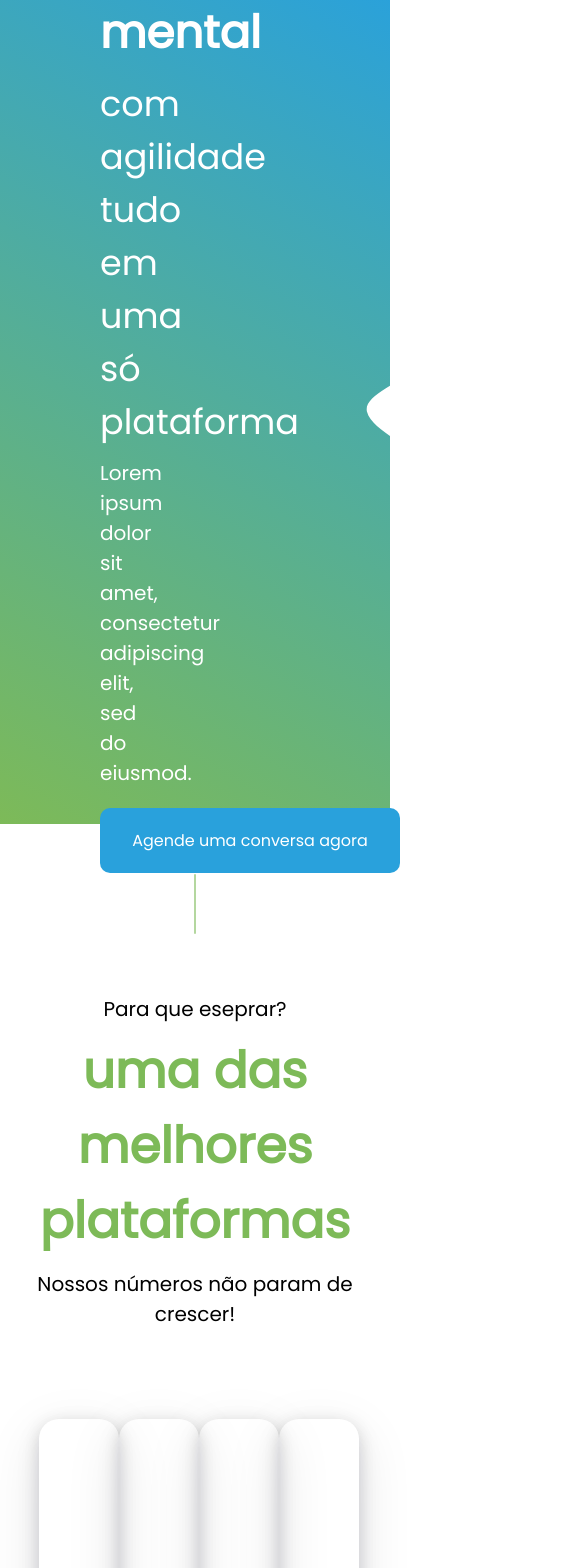
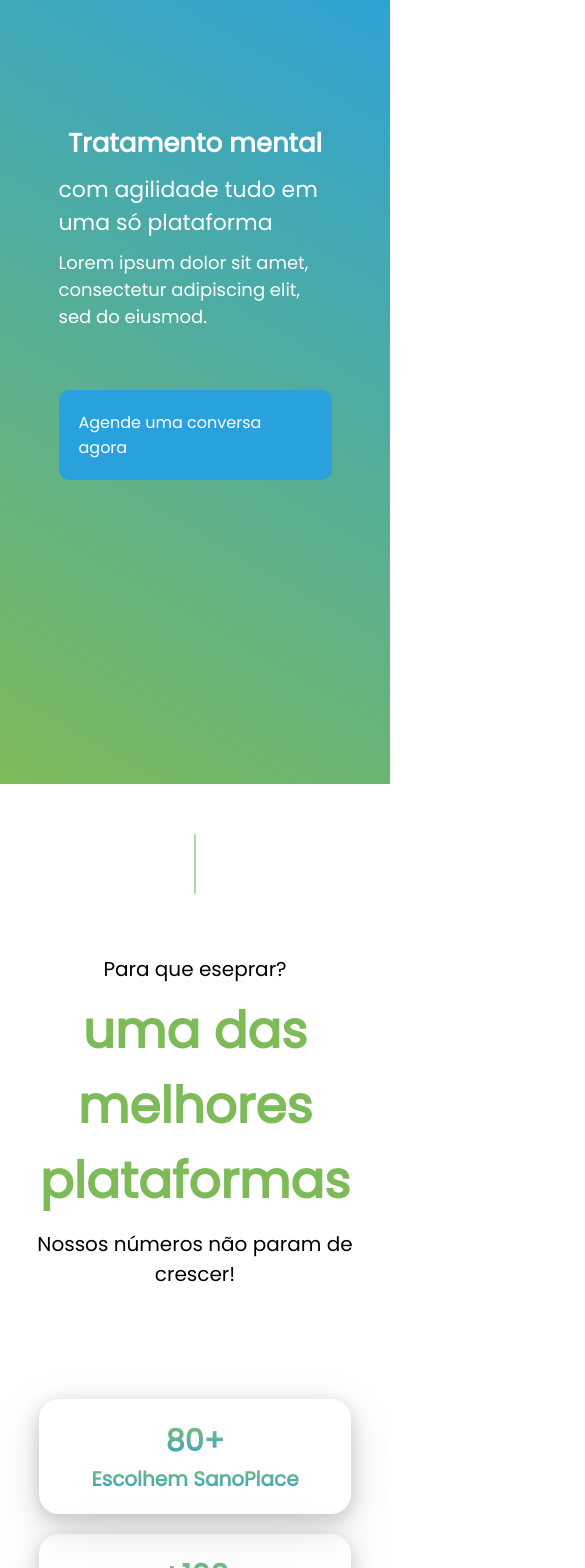
Before and after one commit to metamathstudios/sanoplace, a Next.js app: page / in a window 390 px wide. Shown: the part 140-1708 px from the top of the page, 585 px wide, since content can reach past the window. Built offline with nearby package versions, Linux system fonts and the light colour scheme.

Commit message:
feat: add mobile responsive to hero section and init stats responsive

```diff
--- a/components/Landing/Apresentation1/styles.module.scss
+++ b/components/Landing/Apresentation1/styles.module.scss
@@ -4,6 +4,7 @@
   width: 100%;
   height: 90vh;
   font-family: Poppins, sans-serif;
+  display: none;
 
   @media screen and (max-width: 1400px) {
     height: 100vh;
@@ -40,7 +41,7 @@
 
       .button {
         cursor: pointer;
-        width: 400px;
+        width: 0px;
         display: flex;
         justify-content: center;
         padding: 20px;
--- a/components/Landing/Apresentation2/styles.module.scss
+++ b/components/Landing/Apresentation2/styles.module.scss
@@ -4,6 +4,7 @@
   width: 100%;
   height: 90vh;
   font-family: Poppins, sans-serif;
+  display: none;
 
   @media screen and (max-width: 1400px) {
     height: 110vh;
--- a/components/Landing/FAQ/styles.module.scss
+++ b/components/Landing/FAQ/styles.module.scss
@@ -4,6 +4,7 @@
   justify-content: center;
   font-family: Poppins, sans-serif;
   text-align: center;
+  display: none;
 
   @media screen and (max-width: 1400px) {
     height: 140vh;
--- a/components/Landing/Footer/styles.module.scss
+++ b/components/Landing/Footer/styles.module.scss
@@ -7,6 +7,7 @@
   padding-bottom: 50px;
   background-color: var(--footer-grey);
   font-family: Poppins, sans-serif;
+
 
   @media screen and (max-width: 1400px) {
     height: 120vh;
@@ -29,6 +30,7 @@
   .footerMain {
     display: flex;
     flex-direction: row;
+    flex-wrap: wrap;
     padding-top: 40px;
 
     .column {
@@ -58,16 +60,23 @@
   }
 
   .footerEnd {
+    display: flex;
+    justify-content: center;
     padding-top: 20px;
 
     .info {
       display: flex;
       padding-top: 40px;
+      flex-direction: column;
 
       div {
         margin-right: 20px;
         color: #505050;
         text-decoration: underline;
+
+        @media screen and (max-width(750px)) {
+          margin-right: 0px;
+        }
       }
     }
   }
--- a/components/Landing/Header/styles.module.scss
+++ b/components/Landing/Header/styles.module.scss
@@ -11,6 +11,10 @@
   top: 0;
   background-color: white;
   z-index: 9999;
+
+  @media screen and (max-width: 950px) {
+    height: 80px;
+  }
 
   .left {
     width: 33.3%;
--- a/components/Landing/Hero/index.tsx
+++ b/components/Landing/Hero/index.tsx
@@ -18,8 +18,10 @@ const Hero = () => {
           <div className={styles.description}>
             Lorem ipsum dolor sit amet, consectetur adipiscing elit, sed do eiusmod.
           </div>
-          <div className={styles.button}>
-            Agende uma conversa agora
+          <div className={styles.buttonContainer}>
+            <div className={styles.button}>
+              Agende uma conversa agora
+            </div>
           </div>
         </div>
         <div className={styles.rightSide} />
--- a/components/Landing/Hero/styles.module.scss
+++ b/components/Landing/Hero/styles.module.scss
@@ -7,29 +7,52 @@
     width: 100%;
     height: 100vh;
     display: flex;
-    margin-top: 120px;
+    margin-top: 80px;
+
+    @media screen and (max-width: 1200px) {
+      justify-content: center;
+    }
 
     .leftSide {
       width: 40%;
-      padding-left: 100px;
+      margin-left: 100px;
       display: flex;
       flex-direction: column;
       justify-content: center;
+
+      @media screen and (max-width: 720px) {
+        margin-top: -200px;
+      }
+
+      @media screen and (max-width: 1200px) {
+        width: 70%;
+        margin-left: 0px;
+      }
 
       .title {
         font-size: 51px;
         font-weight: bold;
 
-        @media screen and (max-width: 1400px) {
-          font-size: 45px;
+        @media screen and (max-width: 600px) {
+          margin-top: 80px;
+          font-size: 26px;
+          text-align: center;
+        }
+
+        @media screen and (min-width: 1400px) {
+          font-size: 55px;
         }
       }
 
       .subTitle {
-        font-size: 44px;
+        font-size: 34px;
         padding-top: 10px;
 
-        @media screen and (max-width: 1400px) {
+        @media screen and (max-width: 600px) {
+          font-size: 22px;
+        }
+
+        @media screen and (min-width: 1400px) {
           font-size: 35px;
         }
       }
@@ -39,9 +62,20 @@
         padding-top: 10px;
         padding-bottom: 20px;
 
-        @media screen and (max-width: 1400px) {
+        @media screen and (max-width: 600px) {
+          font-size: 18px;
+        }
+
+        @media screen and (min-width: 1400px) {
           font-size: 20px;
         }
+      }
+
+      .buttonContainer {
+        display: flex;
+
+        @media screen and (max-width: 500px) {
+          justify-content: center;
         }
 
         .button {
@@ -52,6 +86,17 @@
           padding: 20px;
           background-color: var(--blue);
           border-radius: 10px;
+          margin-top: 40px;
+
+          @media screen and (max-width: 500px) {
+            width: 280px;
+          }
+
+          @media screen and (min-width: 1800px) {
+            width: 500px;
+            font-size: 22px;
+          }
+        }
       }
     }
 
@@ -59,6 +104,10 @@
       width: 60%;
       background-image: url('./assets/headWoman.svg');
       background-size: 1100px;
+
+      @media screen and (max-width: 1200px) {
+        display: none;
+      }
 
       @media screen and (min-width: 1400px) {
         background-size: 1420px;
--- a/components/Landing/Stats/styles.module.scss
+++ b/components/Landing/Stats/styles.module.scss
@@ -5,8 +5,9 @@
   flex-direction: column;
   font-family: Poppins, sans-serif;
 
-  @media screen and (max-width: 1400px) {
-    height: 100vh;
+  @media screen and (max-width: 500px) {
+    height: auto;
+    padding-bottom: 50px;
   }
 
   .lineContainer {
@@ -46,19 +47,27 @@
       width: 80%;
       display: flex;
       justify-content: space-around;
+      flex-wrap: wrap;
 
       .box {
         width: 20%;
         padding: 40px;
         box-shadow: rgba(17, 17, 26, 0.1) 0px 4px 16px, rgba(17, 17, 26, 0.1) 0px 8px 24px, rgba(17, 17, 26, 0.1) 0px 16px 56px;
         border-radius: 20px;
+        font-size: 50px;
+
+        @media screen and (max-width: 500px) {
+          width: 100%;
+          padding: 20px;
+          font-size: 30px;
+          margin-top: 20px;
+        }
 
         .number {
           text-align: center;
-          font-size: 50px;
           font-weight: bold;
           background: -webkit-linear-gradient(rgba(134, 192, 100, 1), rgba(41, 161, 220, 1));
-          -webkit-background-clip: text;
+          background-clip: text;
           -webkit-text-fill-color: transparent;
         }
 
@@ -67,8 +76,12 @@
           font-size: 20px;
           font-weight: bold;
           background: -webkit-linear-gradient(rgba(134, 192, 100, 1), rgba(41, 161, 220, 1));
-          -webkit-background-clip: text;
+          background-clip: text;
           -webkit-text-fill-color: transparent;
+
+          @media screen and (max-width: 500px) {
+            font-size: 20px;
+          }
         }
       }
     }
--- a/components/Landing/Testimonials/styles.module.scss
+++ b/components/Landing/Testimonials/styles.module.scss
@@ -35,6 +35,7 @@
     .boxesContainer {
       display: flex;
       justify-content: space-between;
+      flex-wrap: wrap;
       padding-top: 50px;
     }
   }
```
Lines whose indentation alone changed are shown as unchanged.
